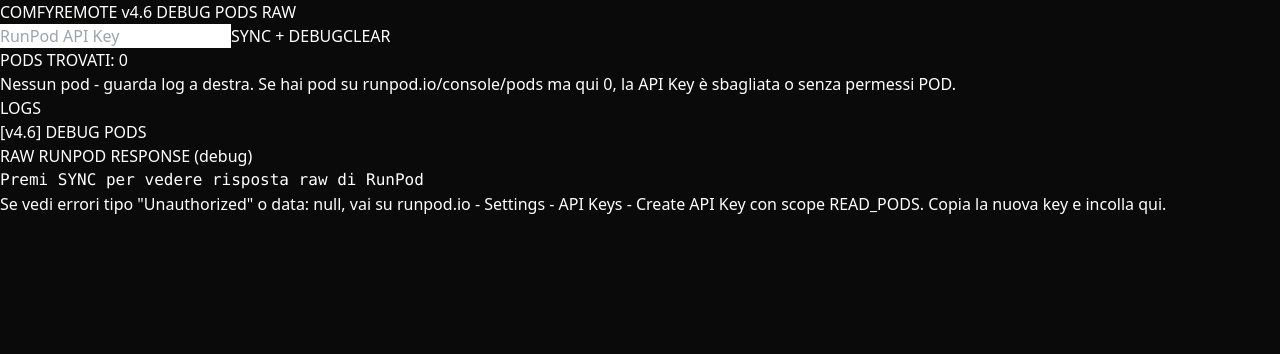
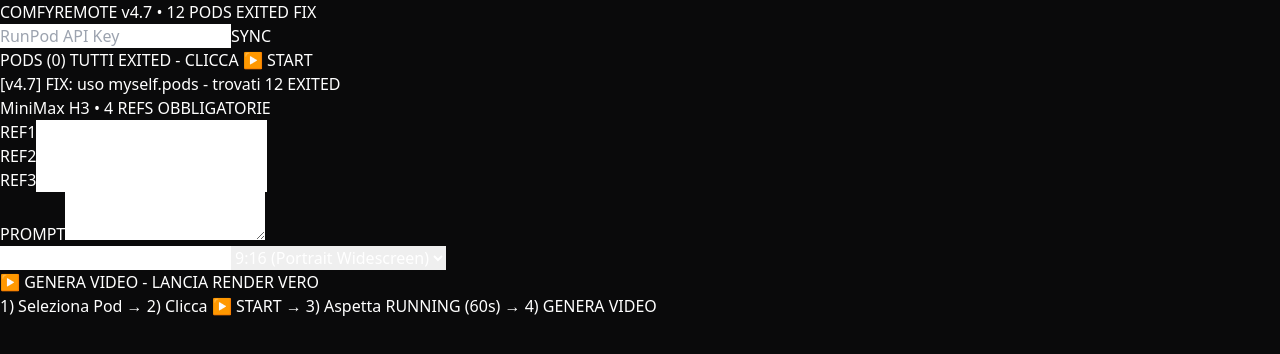
Before and after one commit to maxmorrison74/comfyremote, a Next.js app: page / in a window 1280 px wide. Shown: the top 354 px of the page. Built offline with nearby package versions, Linux system fonts and the light colour scheme.

Commit message:
v4.7 FIX: usa myself.pods - mostra 12 EXITED con START

```diff
--- a/app/page.tsx
+++ b/app/page.tsx
@@ -1,65 +1,116 @@
 "use client";
 import { useState, useEffect } from "react";
-const FULL_WORKFLOW = {"115":{"inputs":{"aspect_ratio":"9:16 (Portrait Widescreen)","megapixels":0.4,"multiple":32},"class_type":"ResolutionSelector"},"138":{"inputs":{"value":"test"},"class_type":"PrimitiveStringMultiline"},"137":{"inputs":{"image":"red_superboy_on_city_roof.png"},"class_type":"LoadImage"},"139":{"inputs":{"image":"mecha_dragon_lightning.png"},"class_type":"LoadImage"},"147":{"inputs":{"image":"mecha_dragon_lightning.png"},"class_type":"LoadImage"},"148":{"inputs":{"image":"mecha_dragon_lightning.png"},"class_type":"LoadImage"}};
+
+const FULL_WORKFLOW = {
+  "92": {"inputs": {"filename_prefix": "video/MiniMax_H3","format":"auto","video":["130",0]}, "class_type":"SaveVideo"},
+  "115": {"inputs": {"aspect_ratio":"9:16 (Portrait Widescreen)","megapixels":0.4,"multiple":32}, "class_type":"ResolutionSelector"},
+  "119": {"inputs": {"vae_name":"minimax_h3_video_vae_fp16.safetensors"}, "class_type":"VAELoader"},
+  "120": {"inputs": {"vae_name":"minimax_h3_audio_vae_fp32.safetensors"}, "class_type":"VAELoader"},
+  "121": {"inputs": {"samples":["125",0],"vae":["120",0]}, "class_type":"VAEDecodeAudio"},
+  "122": {"inputs": {"samples":["125",0],"vae":["119",0]}, "class_type":"VAEDecode"},
+  "123": {"inputs": {"sampler_name":"res_multistep"}, "class_type":"KSamplerSelect"},
+  "124": {"inputs": {"scheduler":"simple","steps":["142",0],"denoise":1,"model":["127",0]}, "class_type":"BasicScheduler"},
+  "125": {"inputs": {"noise":["129",0],"guider":["126",0],"sampler":["123",0],"sigmas":["124",0],"latent_image":["136",1]}, "class_type":"SamplerCustomAdvanced"},
+  "126": {"inputs": {"model":["141",0],"conditioning":["136",0]}, "class_type":"BasicGuider"},
+  "127": {"inputs": {"unet_name":"minimax_h3_ref2va_pruned_int8_convrot.safetensors","weight_dtype":"default"}, "class_type":"UNETLoader"},
+  "128": {"inputs": {"clip_name":"qwen3vl_32b_minimax_h3_nvfp4_awq.safetensors","type":"minimax","device":"default"}, "class_type":"CLIPLoader"},
+  "129": {"inputs": {"noise_seed":261662374822964}, "class_type":"RandomNoise"},
+  "130": {"inputs": {"fps":24,"images":["122",0],"audio":["121",0]}, "class_type":"CreateVideo"},
+  "131": {"inputs": {"expression":"max(5, round(a * 24)) + (5 - (max(5, round(a * 24)) % 17)) % 17","values.a":["132",0]}, "class_type":"ComfyMathExpression"},
+  "132": {"inputs": {"value":8}, "class_type":"PrimitiveFloat"},
+  "136": {"inputs": {"prompt":["138",0],"width":["115",0],"height":["115",1],"length":["131",1],"ref_image_size":"match","clip":["128",0],"vae":["119",0],"audio_vae":["120",0],"ref_images.ref_image_0":["137",0],"ref_images.ref_image_1":["139",0],"ref_images.ref_image_2":["147",0],"ref_images.ref_image_3":["148",0]}, "class_type":"MiniMaxH3ReferenceToVideo"},
+  "137": {"inputs": {"image":"red_superboy_on_city_roof.png"}, "class_type":"LoadImage"},
+  "138": {"inputs": {"value":"PROMPT"}, "class_type":"PrimitiveStringMultiline"},
+  "139": {"inputs": {"image":"mecha_dragon_lightning.png"}, "class_type":"LoadImage"},
+  "141": {"inputs": {"switch":["146",0],"on_false":["127",0],"on_true":["145",0]}, "class_type":"ComfySwitchNode"},
+  "142": {"inputs": {"switch":["146",0],"on_false":["143",0],"on_true":["144",0]}, "class_type":"ComfySwitchNode"},
+  "143": {"inputs": {"value":20}, "class_type":"PrimitiveInt"},
+  "144": {"inputs": {"value":4}, "class_type":"PrimitiveInt"},
+  "145": {"inputs": {"lora_name":"minimax_h3_ref2v_turbo_4step_v0.1_comfyui_bf16.safetensors","strength_model":1,"model":["127",0]}, "class_type":"LoraLoaderModelOnly"},
+  "146": {"inputs": {"value":false}, "class_type":"PrimitiveBoolean"},
+  "147": {"inputs": {"image":"mecha_dragon_lightning.png"}, "class_type":"LoadImage"},
+  "148": {"inputs": {"image":"mecha_dragon_lightning.png"}, "class_type":"LoadImage"}
+};
 
 export default function Page(){
-  const [pods,setPods]=useState<any[]>([]); const [sel,setSel]=useState(""); const [logs,setLogs]=useState<string[]>(["[v4.6] DEBUG PODS"]);
-  const [key,setKey]=useState(""); const [raw,setRaw]=useState("");
-  const [prompt,setPrompt]=useState("superboy on city roof, mecha dragon roar");
-  const [refs,setRefs]=useState(["red_superboy_on_city_roof.png","mecha_dragon_lightning.png","mecha_dragon_lightning.png","mecha_dragon_lightning.png"]);
+  const [pods,setPods]=useState<any[]>([]); const [sel,setSel]=useState(""); const [logs,setLogs]=useState<string[]>(["[v4.7] FIX: uso myself.pods - trovati 12 EXITED"]);
+  const [key,setKey]=useState(""); const [prompt,setPrompt]=useState("Bold comic-book ink style, heavy linework, red and blue-black palette, night city. Use <Picture 2> and <Picture 1> as reference frames and <Audio 1> exactly as it is.\nCUT 1: top-down view of the little boy superhero on the rooftop — red cape fluttering in the wind, hands planted on his hips, freckles and a cocky grin as he looks straight up into the camera.\nCUT 2: low hero angle on the colossal black mech-kaiju towering over the skyline as it rears back and unleashes a GIANT terrifying ROAR.");
+  const [refs,setRefs]=useState(["red_superboy_on_city_roof.png","mecha_dragon_lightning.png","mecha_dragon_lightning.png"]);
+  const [duration,setDuration]=useState(8); const [aspect,setAspect]=useState("9:16 (Portrait Widescreen)"); const [isGen,setIsGen]=useState(false); const [loading,setLoading]=useState(false);
 
-  const addLog=(m:string)=>setLogs(l=>[`[${new Date().toLocaleTimeString()}] ${m}`,...l].slice(0,100));
+  const addLog=(m:string)=>setLogs(l=>[`[${new Date().toLocaleTimeString()}] ${m}`,...l].slice(0,150));
   useEffect(()=>{ const s=localStorage.getItem("runpod_key"); if(s) setKey(s); },[]);
 
   const fetchAll=async(k:string)=>{
-    addLog("=== DEBUG FETCH ===");
-    const queries = [
-      {name:"pods", q:"{ pods { id name desiredStatus } }"},
-      {name:"myself.pods", q:"{ myself { id pods { id name desiredStatus } } }"},
-      {name:"myself full", q:"{ myself { id email pods { id name desiredStatus machine { gpuTypeId } } podTemplates { id name } } }"}
-    ];
-    let merged:any[]=[];
-    for(const qq of queries){
-      addLog(`Provo query: ${qq.name}`);
-      try{
-        const r = await fetch("/api/runpod",{method:"POST",headers:{"Content-Type":"application/json","x-api-key":k},body:JSON.stringify({query:qq.q})}).then(r=>r.json());
-        const txt = JSON.stringify(r).slice(0,1000);
-        addLog(`${qq.name} risposta: ${txt}`);
-        setRaw(prev=>prev+`\n--- ${qq.name} ---\n${JSON.stringify(r,null,2)}\n`);
-        if(r.data?.pods) merged=[...merged,...r.data.pods];
-        if(r.data?.myself?.pods) merged=[...merged,...r.data.myself.pods];
-        if(r.errors) addLog(`ERRORE ${qq.name}: ${JSON.stringify(r.errors)}`);
-      }catch(e:any){ addLog(`Fetch error ${qq.name}: ${e.message}`); }
-    }
-    const dedup = Array.from(new Map(merged.map((p:any)=>[p.id,p])).values());
-    setPods(dedup); addLog(`FINALE: ${dedup.length} pod unici`);
-    if(dedup.length>0 && !sel) setSel(dedup[0].id);
+    if(!k) return; setLoading(true); addLog("Carico myself.pods...");
+    try{
+      const q="{ myself { pods { id name desiredStatus machine { gpuTypeId } runtime { uptimeInSeconds } } } }";
+      const r=await fetch("/api/runpod",{method:"POST",headers:{"Content-Type":"application/json","x-api-key":k},body:JSON.stringify({query:q})}).then(r=>r.json());
+      const all=r?.data?.myself?.pods||[];
+      setPods(all); addLog(`✅ Pod trovati: ${all.length} (tutti EXITED - normalissimo)`);
+      if(all.length>0 && !sel) setSel(all[0].id);
+    }catch(e:any){ addLog("Errore "+e.message);} setLoading(false);
   };
 
-  const save=()=>{ localStorage.setItem("runpod_key",key); setRaw(""); fetchAll(key); };
+  const save=()=>{ localStorage.setItem("runpod_key",key); addLog("Key salvata"); fetchAll(key); };
+  const podAct=async(id:string,act:string)=>{
+    const map:any={resume:`mutation { podResume(input: { podId: "${id}" }) { id desiredStatus } }`,stop:`mutation { podStop(input: { podId: "${id}" }) { id desiredStatus } }`,terminate:`mutation { podTerminate(input: { podId: "${id}" }) { id } }`};
+    addLog(`${act.toUpperCase()} ${id.slice(0,6)}...`);
+    try{
+      const r=await fetch("/api/runpod",{method:"POST",headers:{"Content-Type":"application/json","x-api-key":key},body:JSON.stringify({query:map[act]})}).then(r=>r.json());
+      if(r.errors) addLog("Errore: "+JSON.stringify(r.errors).slice(0,300));
+      else { addLog(`✅ ${act} ok - Pod va in RUNNING in ~60s`); setTimeout(()=>fetchAll(key),3000); }
+    }catch(e:any){ addLog("Errore "+e.message); }
+  };
+
+  const run=async()=>{
+    if(!sel){ addLog("Seleziona Pod"); return; }
+    const selected = pods.find((p:any)=>p.id===sel);
+    if(selected?.desiredStatus!=="RUNNING"){ addLog("⚠️ Pod non in RUNNING - avvia prima con ▶ START e aspetta 60s"); return; }
+    setIsGen(true); addLog(`🚀 Lancio render su ${sel.slice(0,6)}...`);
+    try{
+      const wf:any=JSON.parse(JSON.stringify(FULL_WORKFLOW));
+      wf["137"].inputs.image=refs[0]; wf["139"].inputs.image=refs[1]; wf["147"].inputs.image=refs[2]||refs[1]; wf["148"].inputs.image=refs[3]||refs[1];
+      wf["138"].inputs.value=prompt; wf["132"].inputs.value=duration; wf["115"].inputs.aspect_ratio=aspect; wf["129"].inputs.noise_seed=Math.floor(Math.random()*1e15);
+      const endpoint=`https://${sel}-8188.proxy.runpod.net/prompt`;
+      addLog(`POST ${endpoint}`);
+      const res=await fetch(endpoint,{method:"POST",headers:{"Content-Type":"application/json"},body:JSON.stringify({prompt:wf,client_id:"comfyremote-v4.7"})});
+      const txt=await res.text();
+      if(!res.ok){ addLog(`❌ ${res.status}: ${txt.slice(0,400)}`); } else { addLog(`✅ RENDER IN CODA! ${txt.slice(0,200)}`); addLog(`Apri ComfyUI: https://${sel}-8188.proxy.runpod.net`); }
+    }catch(e:any){ addLog("❌ Connessione fallita - verifica porta 8188 esposta in RunPod Edit Pod"); }
+    setIsGen(false);
+  };
+
+  useEffect(()=>{ if(key) fetchAll(key); },[]);
 
   return (
-    <div className="min-h-screen bg-[#0a0a0b] text-white p-4 font-mono">
-      <div className="max-w-6xl mx-auto">
-        <h1 className="text-xl font-bold mb-4">COMFYREMOTE v4.6 DEBUG <span className="text-zinc-500 text-xs">PODS RAW</span></h1>
-        <div className="flex gap-2 mb-4"><input type="password" value={key} onChange={e=>setKey(e.target.value)} placeholder="RunPod API Key" className="bg-zinc-900 border border-zinc-800 rounded px-3 py-2 text-sm w-64"/><button onClick={save} className="bg-white text-black px-6 py-2 rounded font-bold">SYNC + DEBUG</button><button onClick={()=>{setRaw(""); setLogs([]);}} className="bg-zinc-800 px-3 py-2 rounded">CLEAR</button></div>
-
-        <div className="grid grid-cols-2 gap-4">
-          <div className="bg-zinc-900 border border-zinc-800 rounded p-3">
-            <h2 className="text-xs font-bold mb-2">PODS TROVATI: {pods.length}</h2>
-            {pods.map((p:any)=><div key={p.id} className="text-xs p-2 bg-black border border-zinc-800 rounded mb-1"><b>{p.name}</b> {p.id.slice(0,8)} {p.desiredStatus}</div>)}
-            {pods.length===0 && <div className="text-zinc-500 text-xs">Nessun pod - guarda log a destra. Se hai pod su runpod.io/console/pods ma qui 0, la API Key è sbagliata o senza permessi POD.</div>}
-            <div className="mt-4">
-              <h3 className="text-xs font-bold">LOGS</h3>
-              <div className="bg-black p-2 h-64 overflow-auto text- mt-1">{logs.map((l,i)=><div key={i} className="text-zinc-400">{l}</div>)}</div>
+    <div className="min-h-screen bg-[#0a0a0b] text-white p-4 md:p-6 font-mono">
+      <div className="max-w-7xl mx-auto">
+        <header className="flex justify-between items-center mb-4 border-b border-zinc-800 pb-3">
+          <h1 className="font-bold">COMFYREMOTE <span className="text-zinc-500 text-xs">v4.7 • 12 PODS EXITED FIX</span></h1>
+          <div className="flex gap-2"><input type="password" value={key} onChange={e=>setKey(e.target.value)} className="bg-zinc-900 border border-zinc-800 rounded px-3 py-1 text-sm w-56" placeholder="RunPod API Key"/><button onClick={save} className="bg-white text-black px-4 py-1 rounded font-bold text-sm">{loading?"⏳":"SYNC"}</button></div>
+        </header>
+        <div className="grid grid-cols-3 gap-4">
+          <div className="bg-zinc-900/50 border border-zinc-800 rounded p-3">
+            <h2 className="text-xs font-bold mb-2">PODS ({pods.length}) TUTTI EXITED - CLICCA ▶ START</h2>
+            <div className="space-y-2 max-h- overflow-auto">
+              {pods.map((p:any)=><div key={p.id} className={`p-2 rounded border text-xs ${sel===p.id?"bg-white text-black":"bg-zinc-900 border-zinc-800"}`}>
+                <div onClick={()=>setSel(p.id)} className="cursor-pointer"><div className="font-bold flex justify-between"><span className="truncate w-32">{p.name}</span><span className={`text- px-1 rounded ${p.desiredStatus==="RUNNING"?"bg-green-500 text-black":"bg-zinc-700"}`}>{p.desiredStatus}</span></div><div className="text- opacity-60">{p.machine?.gpuTypeId} • {p.id}</div></div>
+                <div className="flex gap-1 mt-2"><button onClick={()=>podAct(p.id,"resume")} className="flex-1 bg-green-600 hover:bg-green-500 text-black font-bold py-1.5 rounded text-">▶ START</button><button onClick={()=>podAct(p.id,"stop")} className="flex-1 bg-zinc-700 py-1.5 rounded text-">⏸ STOP</button><button onClick={()=>{ if(confirm("Terminare?")) podAct(p.id,"terminate"); }} className="bg-red-900/30 px-2 rounded">🗑</button></div>
+              </div>)}
             </div>
+            <div className="mt-3 bg-black border border-zinc-800 rounded p-2 h-48 overflow-auto text-">{logs.map((l,i)=><div key={i} className="text-zinc-400">{l}</div>)}</div>
           </div>
-          <div className="bg-zinc-900 border border-zinc-800 rounded p-3">
-            <h2 className="text-xs font-bold mb-2">RAW RUNPOD RESPONSE (debug)</h2>
-            <pre className="bg-black p-2 h- overflow-auto text- whitespace-pre-wrap">{raw || "Premi SYNC per vedere risposta raw di RunPod"}</pre>
+          <div className="col-span-2 bg-zinc-900/30 border border-zinc-800 rounded p-4">
+            <h2 className="font-bold text-sm">MiniMax H3 • 4 REFS OBBLIGATORIE</h2>
+            <div className="grid grid-cols-2 gap-2 mt-3">{refs.map((r,i)=><div key={i} className="flex gap-2 bg-black border border-zinc-800 rounded p-2"><span className="text- bg-zinc-800 px-1 rounded">REF{i+1}</span><input value={r} onChange={e=>{ const c=[...refs]; c[i]=e.target.value; setRefs(c); }} className="flex-1 bg-transparent text-xs outline-none" /></div>)}</div>
+            <label className="text- text-zinc-500 font-bold mt-3 block">PROMPT</label>
+            <textarea value={prompt} onChange={e=>setPrompt(e.target.value)} className="w-full bg-black border border-zinc-800 rounded p-2 text-xs mt-1 h-32" />
+            <div className="grid grid-cols-2 gap-2 mt-2"><input type="number" value={duration} onChange={e=>setDuration(parseInt(e.target.value)||8)} className="bg-black border border-zinc-800 rounded p-2 text-xs" placeholder="Duration"/><select value={aspect} onChange={e=>setAspect(e.target.value)} className="bg-black border border-zinc-800 rounded p-2 text-xs"><option>9:16 (Portrait Widescreen)</option><option>16:9 (Widescreen)</option><option>1:1 (Square)</option></select></div>
+            <button onClick={run} disabled={isGen || !sel} className="w-full mt-4 bg-white text-black font-black py-3 rounded text-sm disabled:opacity-30">{isGen?"⏳":"▶ GENERA VIDEO - LANCIA RENDER VERO"}</button>
+            <div className="text- text-zinc-500 mt-2">1) Seleziona Pod → 2) Clicca ▶ START → 3) Aspetta RUNNING (60s) → 4) GENERA VIDEO</div>
           </div>
         </div>
-        <div className="mt-4 text- text-zinc-500">Se vedi errori tipo "Unauthorized" o data: null, vai su runpod.io - Settings - API Keys - Create API Key con scope READ_PODS. Copia la nuova key e incolla qui.</div>
       </div>
     </div>
   );
```
